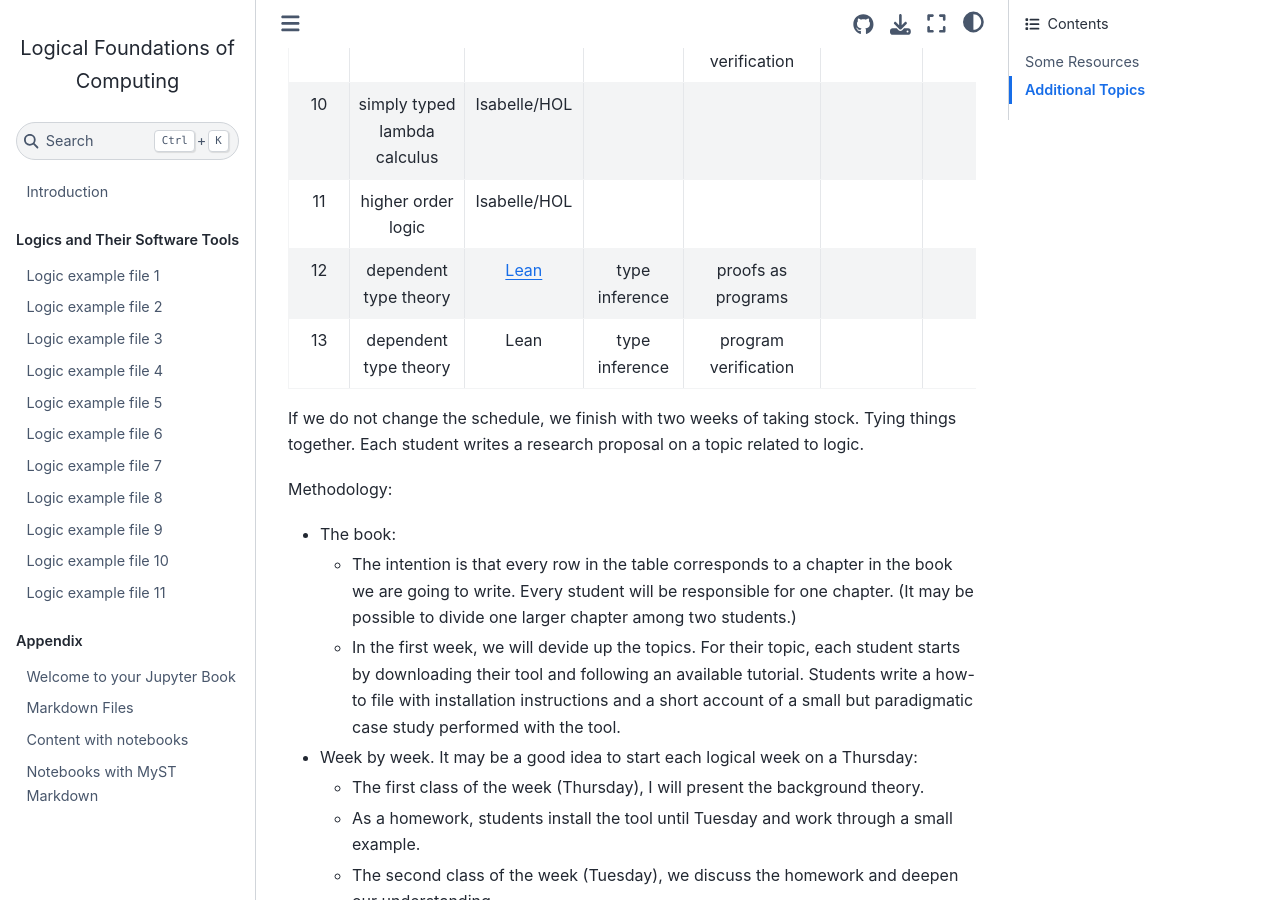
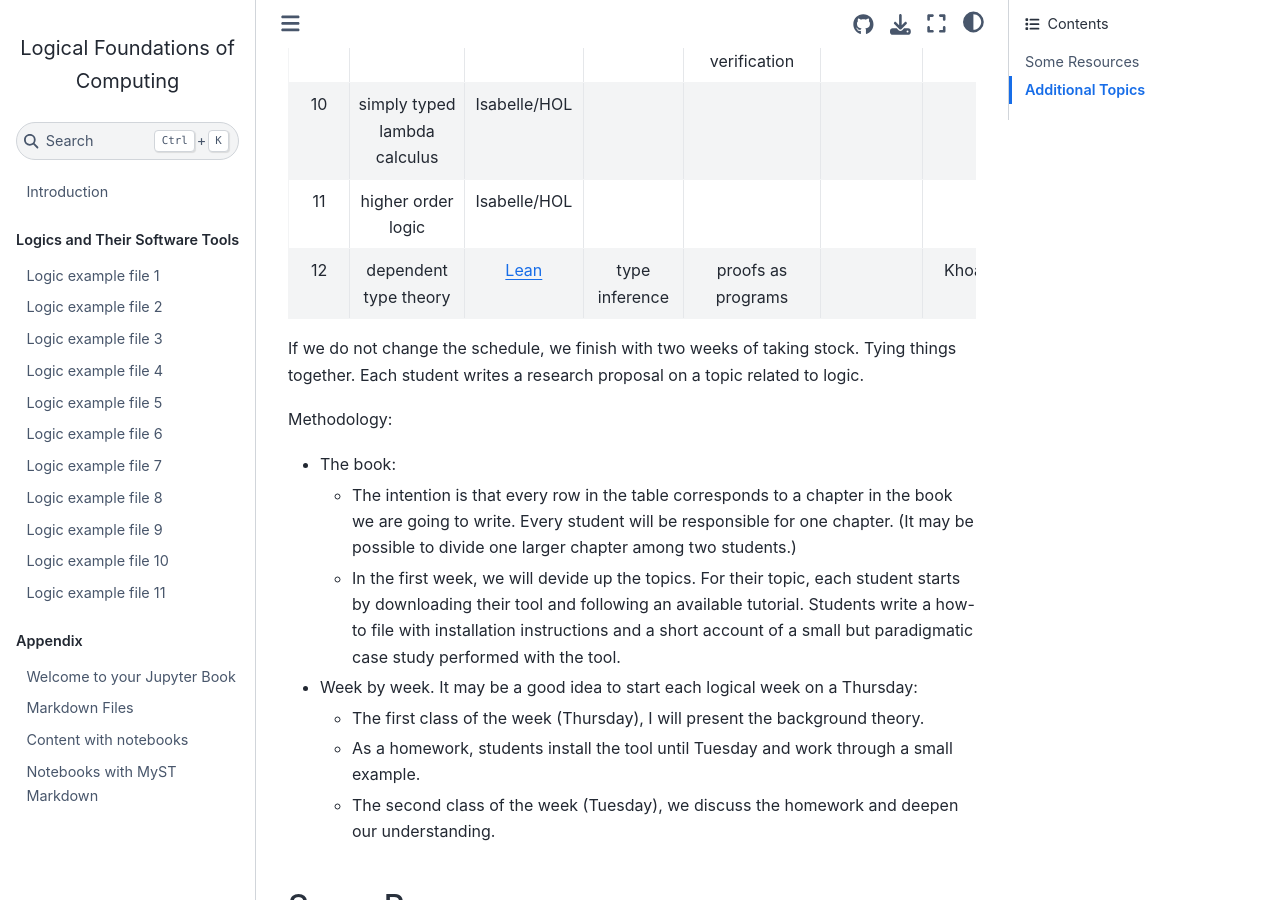
Before and after one commit to LEAP-at-Chapman/CPSC-510-Logical-Foundations-of-Computing, a Jupyter Book: the page built from overview.md, in a window 1280 px wide and 900 px high, scrolled down 1304 px. Built offline with Jupyter Book 1.0.4 settings and Sphinx 7.4.7 and the Sphinx Book theme 1.1.4, drawn with Linux system fonts in a browser that asks for light colours.

Commit message:
Khoa Lean

```diff
--- a/overview.md
+++ b/overview.md
@@ -24,8 +24,7 @@ Then we have 11 weeks of teaching (gaps to be filled, resources to be added, etc
 |9| Hoare logic | [Dafny](https://github.com/dafny-lang/dafny?tab=readme-ov-file#try-dafny) | | program verification | [[1]](https://dafny.org/dafny/OnlineTutorial/guide), [[2]](https://www.youtube.com/watch?v=oLS_y842fMc), | Alex |
 |10| simply typed lambda calculus | Isabelle/HOL | | | | |
 |11| higher order logic | Isabelle/HOL | | | | |
-|12| dependent type theory | [Lean](https://adam.math.hhu.de/#/g/trequetrum/lean4game-logic) | type inference | proofs as programs | | |
-|13| dependent type theory | Lean | type inference | program verification | | |
+|12| dependent type theory | [Lean](https://adam.math.hhu.de/#/g/trequetrum/lean4game-logic) | type inference | proofs as programs | | Khoa |
 
 [^ml]: Modal logic has too many applications to pick just one but see temporal logic and epistemic logic below for two examples. There are algorithms to compute corespondents. For example, SCAN has implementations that are publicly available [here](https://resources.mpi-inf.mpg.de/departments/rg1/software/scan/basic_form.html) and [here](https://resources.mpi-inf.mpg.de/departments/rg1/software/scan/corr_form.html) but they were not developed into advanced software tools. So this item will be the only one that is not primarily software tool based. I include it because of the central importance of modal logic in the landscape of computational logics.
 
```
